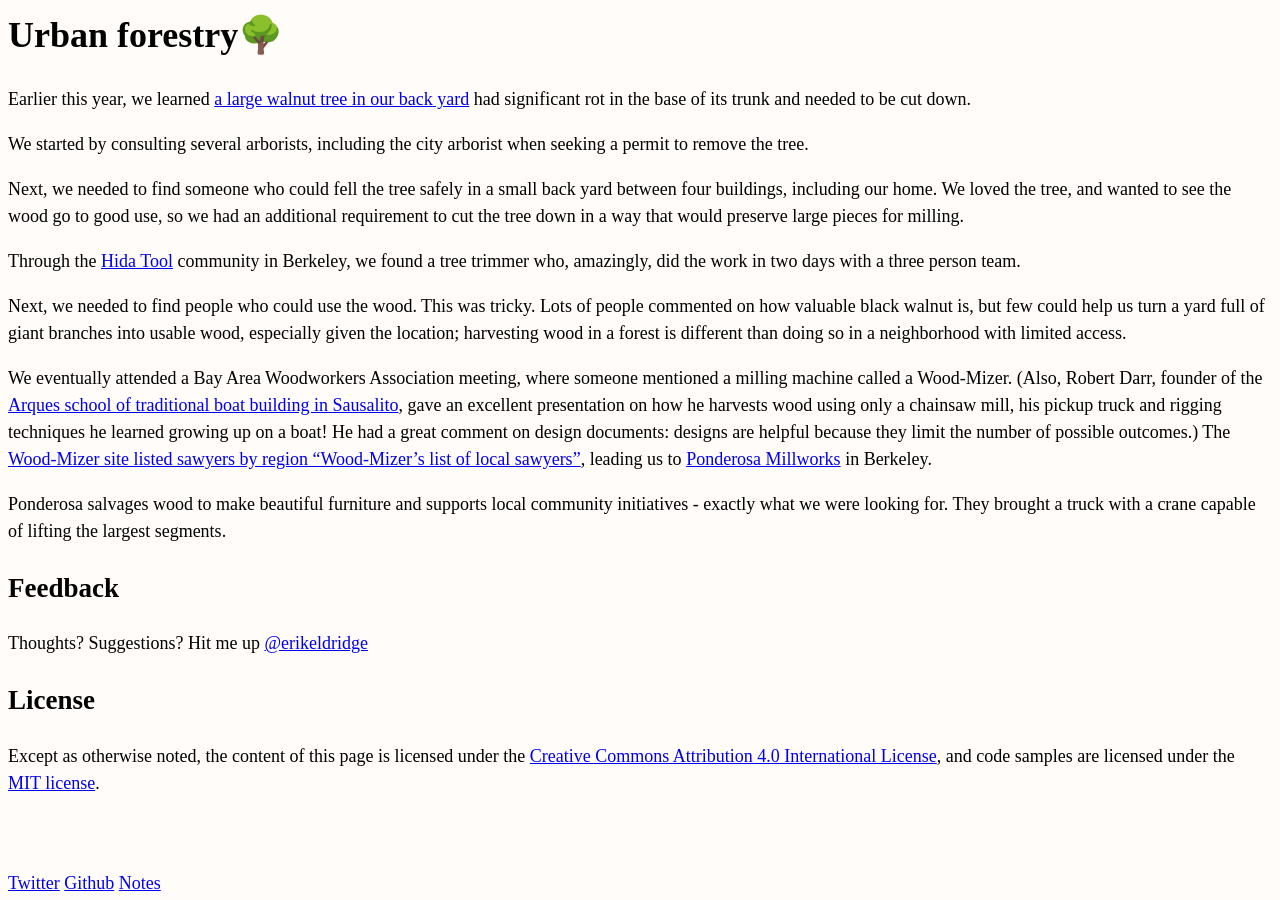
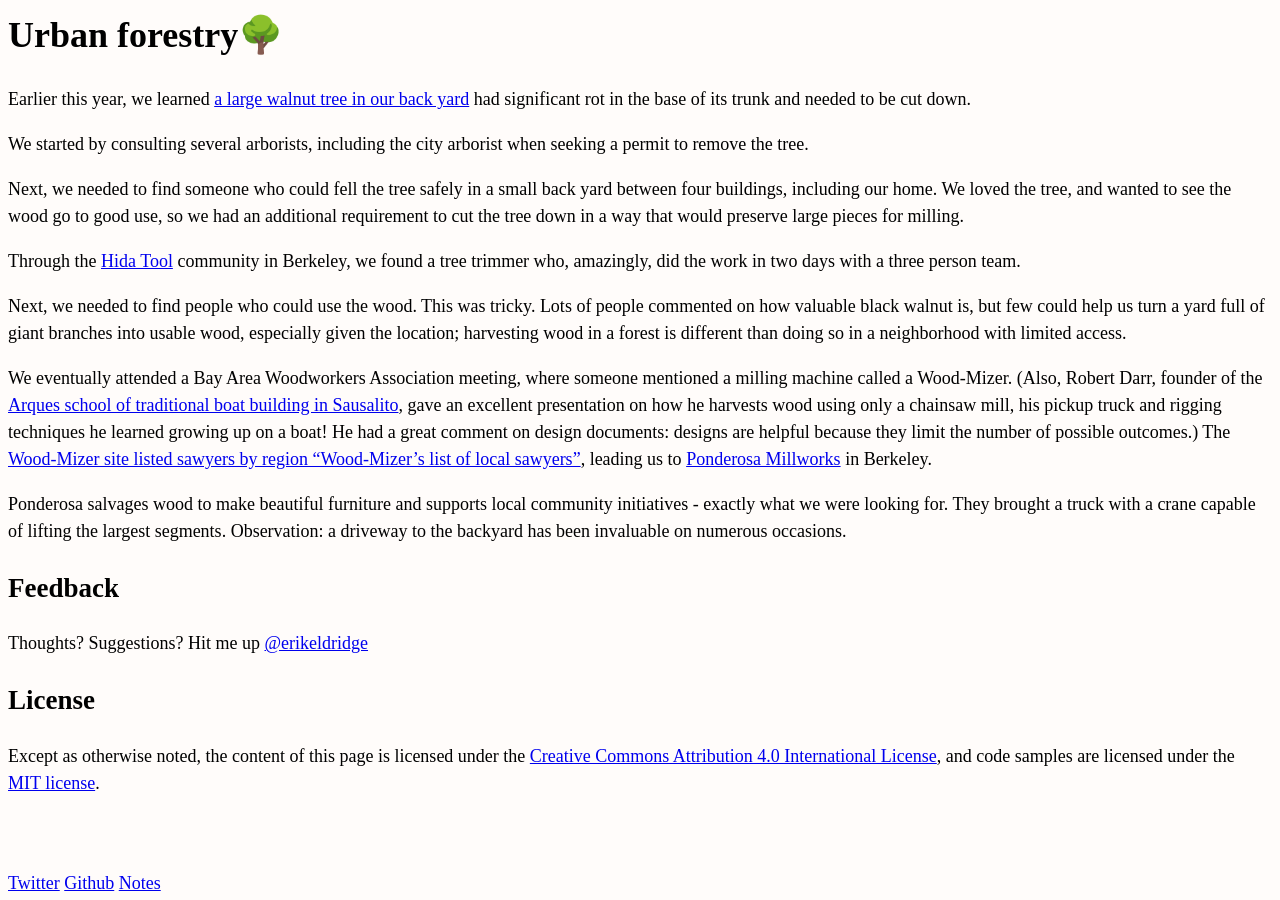
Before and after one commit to erikeldridge/erikeldridge.github.com, a Jekyll site: the page built from _posts/2018-07-29-urban-forestry.md, in a window 1280 px wide. Built offline with Jekyll 4.4.1, drawn with Linux system fonts in a browser that asks for light colours; nearby versions of some CDN libraries.

Commit message:
Update from Forestry.io - Updated urban-forestry.md

```diff
--- a/_posts/2018-07-29-urban-forestry.md
+++ b/_posts/2018-07-29-urban-forestry.md
@@ -20,4 +20,4 @@
 
 We eventually attended a Bay Area Woodworkers Association meeting, where someone mentioned a milling machine called a Wood-Mizer. (Also, Robert Darr, founder of the [Arques school of traditional boat building in Sausalito](http://www.arqueschl.org/ "Arques school's website"), gave an excellent presentation on how he harvests wood using only a chainsaw mill, his pickup truck and rigging techniques he learned growing up on a boat! He had a great comment on design documents: designs are helpful because they limit the number of possible outcomes.) The [Wood-Mizer site listed sawyers by region "Wood-Mizer's list of local sawyers"](https://woodmizer.com/us/Services/Find-a-Local-Sawyer), leading us to [Ponderosa Millworks](https://ponderosamillworks.com/ "Ponderosa Millwork's website") in Berkeley.
 
-Ponderosa salvages wood to make beautiful furniture and supports local community initiatives - exactly what we were looking for. They brought a truck with a crane capable of lifting the largest segments.
+Ponderosa salvages wood to make beautiful furniture and supports local community initiatives - exactly what we were looking for. They brought a truck with a crane capable of lifting the largest segments. Observation: a driveway to the backyard has been invaluable on numerous occasions.
```
